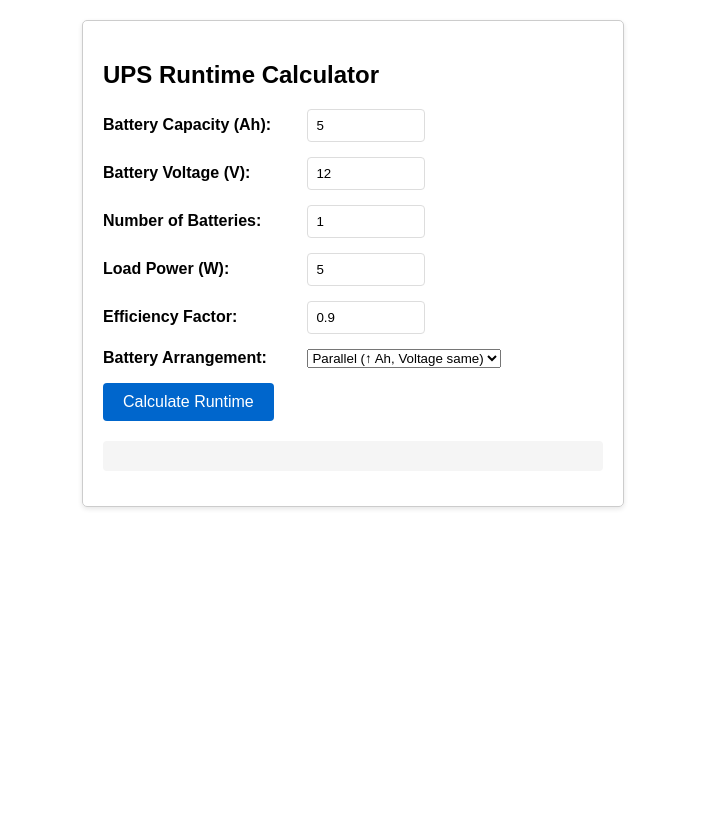
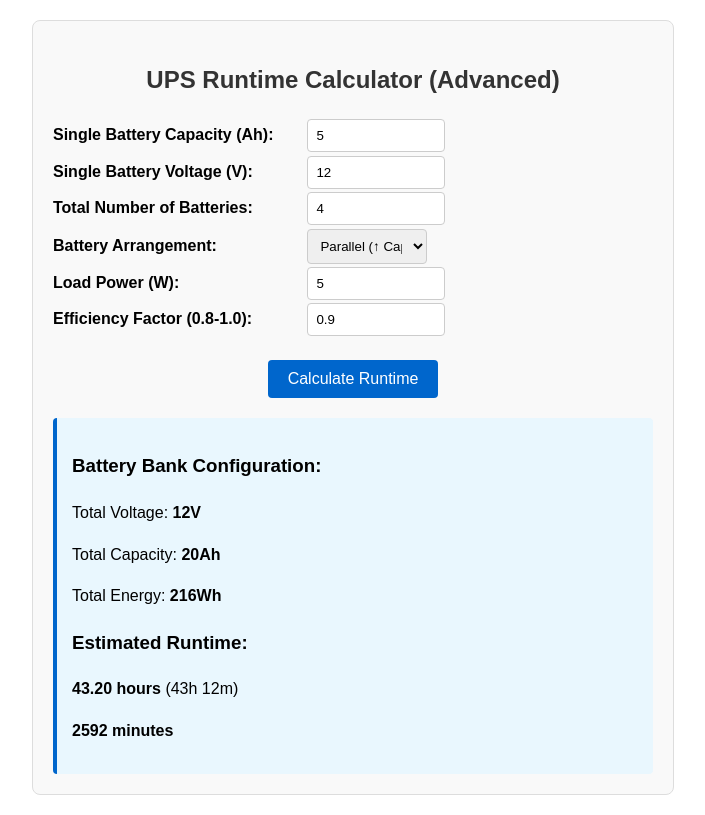
Before and after one commit to Bouczang/UPS-Runtime-Calculator, a plain HTML site: page index.html in a window 1280 px wide. Both pictures are taken after typing "5", "5" into the empty fields and a click on the button "Calculate Runtime". Shown: the whole page, without its empty margins (287-992 px from the left). Drawn offline with Linux system fonts and the light colour scheme.

Commit message:
Update index.html
Fixed S/P variable functionality.

```diff
--- a/index.html
+++ b/index.html
@@ -1,32 +1,40 @@
 <!DOCTYPE html>
 <html>
 <head>
-    <title>UPS Runtime Calculator</title>
+    <title>UPS Runtime Calculator (Advanced)</title>
     <style>
+        body {
+            font-family: Arial, sans-serif;
+            line-height: 1.6;
+            margin: 20px;
+        }
         #ups-calculator {
-            font-family: Arial, sans-serif;
-            max-width: 500px;
-            margin: 20px auto;
+            max-width: 600px;
+            margin: 0 auto;
             padding: 20px;
-            border: 1px solid #ccc;
-            border-radius: 5px;
-            box-shadow: 0 2px 5px rgba(0,0,0,0.1);
+            border: 1px solid #ddd;
+            border-radius: 8px;
+            background: #f9f9f9;
         }
-        #ups-calculator div {
-            margin-bottom: 15px;
+        h2 {
+            color: #333;
+            text-align: center;
         }
         label {
             display: inline-block;
-            width: 200px;
+            width: 250px;
+            margin-bottom: 8px;
             font-weight: bold;
         }
-        input {
+        input, select {
             padding: 8px;
-            width: 100px;
-            border: 1px solid #ddd;
+            border: 1px solid #ccc;
             border-radius: 4px;
+            width: 120px;
         }
         button {
+            display: block;
+            margin: 20px auto;
             padding: 10px 20px;
             background: #0066cc;
             color: white;
@@ -41,55 +49,71 @@
         #result {
             margin-top: 20px;
             padding: 15px;
-            background: #f5f5f5;
+            background: #e9f7fe;
+            border-radius: 4px;
+            border-left: 4px solid #0066cc;
+        }
+        #custom-config {
+            margin-top: 10px;
+            padding: 10px;
+            background: #f0f0f0;
             border-radius: 4px;
         }
     </style>
 </head>
 <body>
     <div id="ups-calculator">
-        <h2>UPS Runtime Calculator</h2>
+        <h2>UPS Runtime Calculator (Advanced)</h2>
         <div>
-            <label for="battery-capacity">Battery Capacity (Ah):</label>
+            <label for="battery-capacity">Single Battery Capacity (Ah):</label>
             <input type="number" id="battery-capacity" step="0.1" placeholder="e.g., 100">
         </div>
         <div>
-            <label for="battery-voltage">Battery Voltage (V):</label>
+            <label for="battery-voltage">Single Battery Voltage (V):</label>
             <input type="number" id="battery-voltage" value="12">
         </div>
         <div>
-            <label for="battery-count">Number of Batteries:</label>
-            <input type="number" id="battery-count" value="1">
-        </div>
-        <div>
-            <label for="load-power">Load Power (W):</label>
-            <input type="number" id="load-power" placeholder="e.g., 300">
-        </div>
-        <div>
-            <label for="efficiency">Efficiency Factor:</label>
-            <input type="number" id="efficiency" value="0.9" step="0.01" min="0.8" max="1.0">
+            <label for="battery-count">Total Number of Batteries:</label>
+            <input type="number" id="battery-count" value="4">
         </div>
         <div>
             <label for="arrangement">Battery Arrangement:</label>
             <select id="arrangement">
-        <option value="parallel">Parallel (↑ Ah, Voltage same)</option>
-        <option value="series">Series (↑ Voltage, Ah same)</option>
-        <option value="custom">Custom (Specify below)</option>
+                <option value="parallel">Parallel (↑ Capacity, Voltage same)</option>
+                <option value="series">Series (↑ Voltage, Capacity same)</option>
+                <option value="custom">Custom (Series-Parallel)</option>
             </select>
         </div>
-<div id="custom-config" style="display:none;">
+        <div id="custom-config" style="display: none;">
             <label for="series-count">Batteries in Series per String:</label>
-    <input type="number" id="series-count" value="1" min="1">
+            <input type="number" id="series-count" value="2" min="1">
             <label for="parallel-strings">Parallel Strings:</label>
-    <input type="number" id="parallel-strings" value="1" min="1">
+            <input type="number" id="parallel-strings" value="2" min="1">
         </div>
-        <button onclick="calculateRuntime()">Calculate Runtime</button>
+        <div>
+            <label for="load-power">Load Power (W):</label>
+            <input type="number" id="load-power" placeholder="e.g., 500">
+        </div>
+        <div>
+            <label for="efficiency">Efficiency Factor (0.8-1.0):</label>
+            <input type="number" id="efficiency" value="0.9" step="0.01" min="0.8" max="1.0">
+        </div>
+        <button id="calculate-btn">Calculate Runtime</button>
         <div id="result"></div>
     </div>
 
     <script>
+        // Toggle custom config visibility
+        document.getElementById('arrangement').addEventListener('change', function() {
+            const customConfig = document.getElementById('custom-config');
+customConfig.style.display = this.value === 'custom' ? 'block' : 'none';
+        });
+
+        // Calculate runtime when button is clicked
+        document.getElementById('calculate-btn').addEventListener('click', calculateRuntime);
+
         function calculateRuntime() {
-    // Get inputs
+            // Get input values
             const capacity = parseFloat(document.getElementById('battery-capacity').value);
             const voltage = parseFloat(document.getElementById('battery-voltage').value);
             const totalBatteries = parseFloat(document.getElementById('battery-count').value);
@@ -97,56 +121,57 @@
             const efficiency = parseFloat(document.getElementById('efficiency').value);
             const arrangement = document.getElementById('arrangement').value;
 
-    // Custom config (if enabled)
-    let seriesCount = 1, parallelStrings = 1;
-    if (arrangement === 'custom') {
-        seriesCount = parseFloat(document.getElementById('series-count').value);
-        parallelStrings = parseFloat(document.getElementById('parallel-strings').value);
-    }
-
-    // Validate
-    if ([capacity, voltage, totalBatteries, load, efficiency].some(isNaN)) {
-        alert("Please fill all fields with valid numbers!");
+            // Validate inputs
+            if (isNaN(capacity) || isNaN(voltage) || isNaN(totalBatteries) || isNaN(load) || isNaN(efficiency)) {
+                alert("Please fill in all fields with valid numbers!");
                 return;
             }
 
-    // Calculate total voltage and Ah based on arrangement
+            // Calculate total voltage and capacity based on arrangement
             let totalV, totalAh;
             switch (arrangement) {
+                case 'parallel':
+                    totalV = voltage;
+                    totalAh = capacity * totalBatteries;
+                    break;
                 case 'series':
                     totalV = voltage * totalBatteries;
                     totalAh = capacity;
                     break;
-        case 'parallel':
-            totalV = voltage;
-            totalAh = capacity * totalBatteries;
-            break;
                 case 'custom':
+                    const seriesCount = parseFloat(document.getElementById('series-count').value);
+                    const parallelStrings = parseFloat(document.getElementById('parallel-strings').value);
+                    if (isNaN(seriesCount) || isNaN(parallelStrings)) {
+                        alert("Please specify valid series/parallel values!");
+                        return;
+                    }
+                    if (seriesCount * parallelStrings !== totalBatteries) {
+                        alert(`Custom configuration error: ${seriesCount} series × ${parallelStrings} parallel = ${seriesCount * parallelStrings} batteries, but you specified ${totalBatteries}.`);
+                        return;
+                    }
                     totalV = voltage * seriesCount;
                     totalAh = capacity * parallelStrings;
                     break;
+                default:
+                    alert("Invalid battery arrangement!");
+                    return;
             }
 
-    // Runtime calculation
+            // Calculate runtime
             const totalWh = totalV * totalAh * efficiency;
             const runtimeHours = totalWh / load;
             const runtimeMinutes = runtimeHours * 60;
 
             // Display result
-    document.getElementById('result').innerHTML = `
-        <h3>Configuration:</h3>
+            const resultDiv = document.getElementById('result');
+            resultDiv.innerHTML = `
+                <h3>Battery Bank Configuration:</h3>
                 <p>Total Voltage: <strong>${totalV}V</strong></p>
                 <p>Total Capacity: <strong>${totalAh}Ah</strong></p>
+                <p>Total Energy: <strong>${totalWh.toFixed(0)}Wh</strong></p>
                 <h3>Estimated Runtime:</h3>
                 <p><strong>${runtimeHours.toFixed(2)} hours</strong> (${Math.floor(runtimeHours)}h ${Math.floor((runtimeHours % 1) * 60)}m)</p>
-    `;
-}
-
-// Show/hide custom config
-document.getElementById('arrangement').addEventListener('change', function() {
-    document.getElementById('custom-config').style.display =
-        this.value === 'custom' ? 'block' : 'none';
-});
+                <p><strong>${Math.round(runtimeMinutes)} minutes</strong></p>
             `;
         }
     </script>
```
Lines whose indentation alone changed are shown as unchanged.
